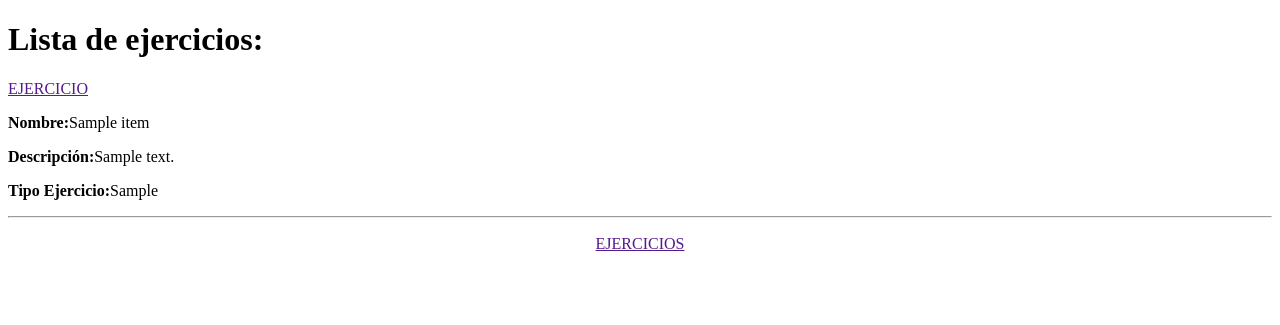
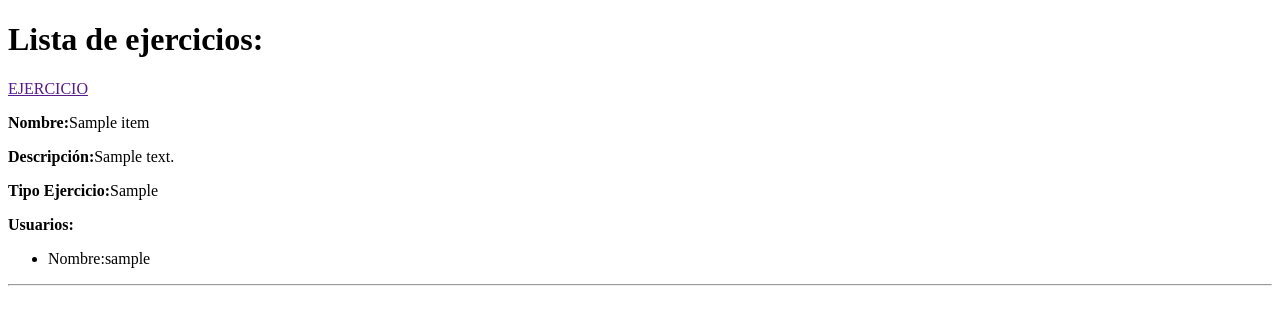
Before and after one commit to Gabbies20/App_Fitness_Cliente, a Django app: page /lista_ejercicios in a window 1280 px wide. Shown: the top 325 px of the page. Run offline with Django 3.2, Linux system fonts and the light colour scheme; tables that the repository leaves empty hold one stand-in row (values such as "Sample post"); a database or web service that is not in the repository returns one stand-in record (values such as "Sample title"); data that the repository does not hold is empty; some libraries are stand-ins or nearby versions.

Commit message:
lista_api.html modificada

```diff
--- a/fitness/templates/fitness/lista_api.html
+++ b/fitness/templates/fitness/lista_api.html
@@ -15,19 +15,20 @@
             <p><b>Nombre:</b>{{ejercicio.nombre}}</p>
             <p><b>Descripción:</b>{{ejercicio.descripcion}}</p>
             <p><b>Tipo Ejercicio:</b>{{ejercicio.tipo_ejercicio}}</p>
+            <p><b>Usuarios:</b>
+                <ul>
+                {% for usuario in ejercicio.usuarios %}
+                    <li>Nombre:{{usuario.usuario.username}}</li>
+                {% endfor%}
+            </ul>
+            </p>
            </div>
            <hr>
            <br>
     </div>
     <div class="row mt-3">
-        <div class="col-4">
-            <div class="card h-100" style="position: relative;">
-                <div></div>
-                <div class="card-body d-flex flex-column align-items-center justify-content-center text-center" style="position: absolute; top: 50%; left: 50%; transform: translate(-50%, -50%);">
-                    <a href="" class="btn btn-outline-light mt-3">EJERCICIOS</a>
-                </div>
-            </div>
-        </div>
+
+    </div>
     {% empty%}
     <h1>Lo sentimos pero no hay ejercicios.</h1>
     {% endfor %}
```
